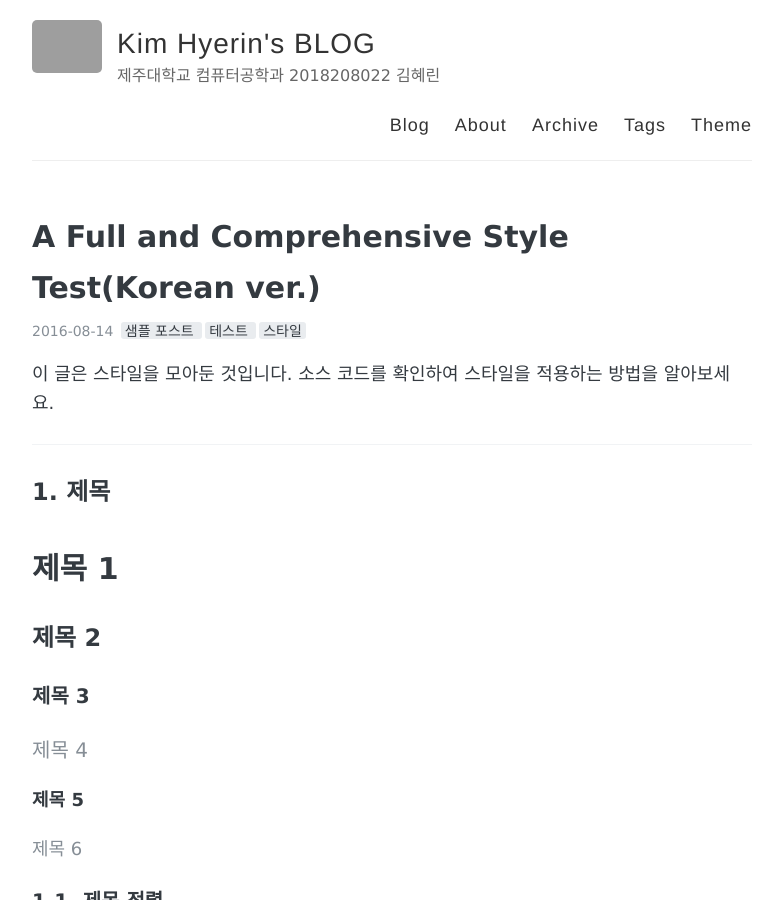
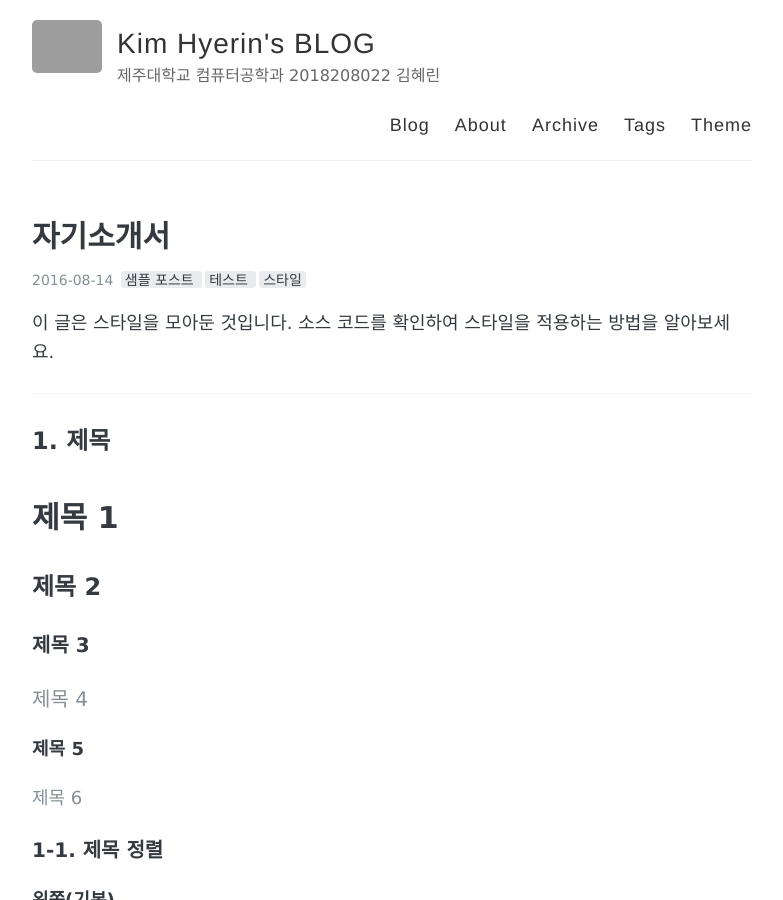
Before and after one commit to burninghering/burninghering.github.io, a Jekyll site: the page built from _posts/2016-08-14-style-test-ko.md, in a window 1280 px wide and 900 px high. Shown: the whole window, without its empty margins (248-1031 px from the left). Built offline with Jekyll 4.4.1, drawn with Linux system fonts in a browser that asks for light colours; grey boxes are pictures that could not be loaded.

Commit message:
Update 2016-08-14-style-test-ko.md

```diff
--- a/_posts/2016-08-14-style-test-ko.md
+++ b/_posts/2016-08-14-style-test-ko.md
@@ -1,6 +1,6 @@
 ---
 layout: post
-title: "A Full and Comprehensive Style Test(Korean ver.)"
+title: "자기소개서"
 tags: [샘플 포스트, 테스트, 스타일]
 comments: true
 ---
```
